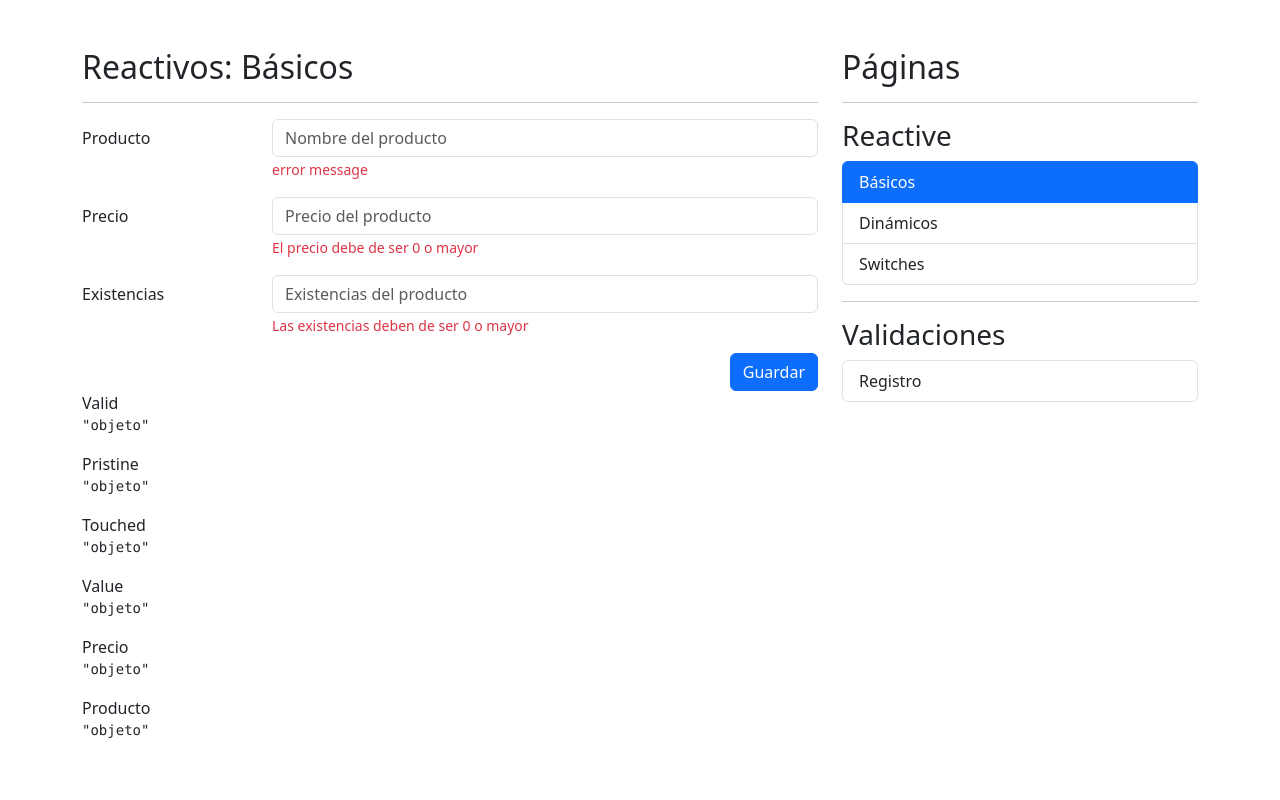
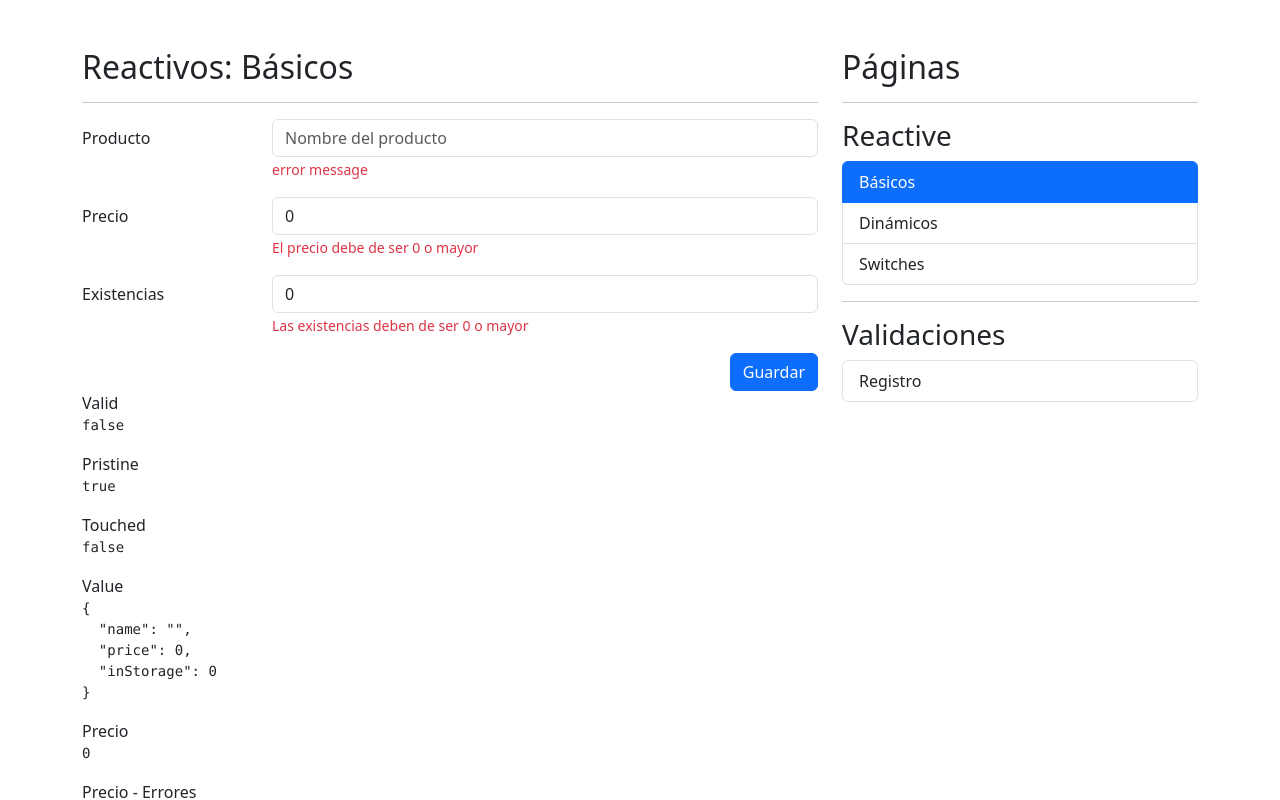
Before and after one commit to Sgonzalezf97/formApp, an Angular app: page /reactive/basic in a window 1280 px wide. Shown: the top 800 px of the page. Built offline with nearby package versions, Linux system fonts and the light colour scheme.

Commit message:
[add]  adding validations to form & linking the formControlName 2 Form

```diff
--- a/src/app/reactive/pages/basic-page/basic-page.component.html
+++ b/src/app/reactive/pages/basic-page/basic-page.component.html
@@ -4,7 +4,7 @@
 <div class="row">
     <div class="col">
 
-        <form autocomplete="off">
+        <form [formGroup]="myForm" (ngSubmit)="onSave()" autocomplete="off">
 
             <!-- Campo de producto -->
             <div class="mb-3 row">
@@ -13,7 +13,8 @@
 
                     <input type="text"
                            class="form-control"
-                           placeholder="Nombre del producto">
+                           placeholder="Nombre del producto"
+                           formControlName="name">
 
                     <span class="form-text text-danger">
                         <!-- Debe de ser de 3 letras -->
@@ -28,7 +29,8 @@
                 <div class="col-sm-9">
                     <input type="number"
                            class="form-control"
-                           placeholder="Precio del producto">
+                           placeholder="Precio del producto"
+                           formControlName="price">
                     <span class="form-text text-danger">
                         El precio debe de ser 0 o mayor
                     </span>
@@ -41,7 +43,8 @@
                 <div class="col-sm-9">
                     <input type="number"
                            class="form-control"
-                           placeholder="Existencias del producto">
+                           placeholder="Existencias del producto"
+                           formControlName="inStorage">
 
                     <span class="form-text text-danger">
                          Las existencias deben de ser 0 o mayor
@@ -73,21 +76,28 @@
     <div class="col">
 
         <span>Valid</span>
-        <pre>{{ 'objeto' | json }}</pre>
+        <pre>{{ myForm.valid | json }}</pre>
 
         <span>Pristine</span>
-        <pre>{{ 'objeto' | json }}</pre>
+        <pre>{{ myForm.pristine | json }}</pre>
 
         <span>Touched</span>
-        <pre>{{ 'objeto' | json }}</pre>
+        <pre>{{ myForm.touched | json }}</pre>
 
         <span>Value</span>
-        <pre>{{ 'objeto' | json }}</pre>
+        <pre>{{ myForm.value | json }}</pre>
 
         <span>Precio</span>
-        <pre>{{ 'objeto' | json }}</pre>
+        <pre>{{ myForm.controls['price'].value| json }}</pre>
+
+        <span>Precio - Errores</span>
+        <pre>{{ myForm.controls['price'].errors| json }}</pre>
 
         <span>Producto</span>
-        <pre>{{ 'objeto' | json }}</pre>
+        <pre>{{ myForm.controls['name'].value| json }}</pre>
+
+        <span>Producto - Errores</span>
+        <pre>{{ myForm.controls['name'].errors| json }}</pre>
+
     </div>
 </div>
--- a/src/app/reactive/pages/basic-page/basic-page.component.ts
+++ b/src/app/reactive/pages/basic-page/basic-page.component.ts
@@ -1,4 +1,5 @@
 import { Component } from '@angular/core';
+import { FormBuilder, Validators, FormGroup } from '@angular/forms';
 
 @Component({
   templateUrl: './basic-page.component.html',
@@ -6,4 +7,28 @@
 })
 export class BasicPageComponent {
 
+   //Asi se puede crear un formulario de manera manual     ---- a mi me gusta mas esta
+  // public myForm: FormGroup = new FormGroup({
+  //   name:  new FormControl('',[Validators.required,Validators.minLength(3)]),
+  //   price:  new FormControl(0,[Validators.required,Validators.min(0)]),
+  //   inStorage:  new FormControl(0,[Validators.required,Validators.min(0)]),
+  // })
+
+  //Y así se crea con el form builder
+  public myForm: FormGroup;
+  constructor(private fb: FormBuilder){
+    this.myForm = this.fb.group({
+      name: ['',[Validators.required,Validators.minLength(3)]],
+      price: [0,[Validators.required,Validators.min(0)]],
+      inStorage: [0,[Validators.required,Validators.min(0)]]
+    })
+  }
+
+  onSave():void{
+    if(this.myForm.invalid) return;
+    console.log(this.myForm.value);
+
+    this.myForm.reset();
+  }
+
 }
--- a/src/app/reactive/reactive.module.ts
+++ b/src/app/reactive/reactive.module.ts
@@ -5,6 +5,7 @@
 import { BasicPageComponent } from './pages/basic-page/basic-page.component';
 import { DynamicPageComponent } from './pages/dynamic-page/dynamic-page.component';
 import { SwitchesPageComponent } from './pages/switches-page/switches-page.component';
+import { ReactiveFormsModule } from '@angular/forms';
 
 
 @NgModule({
@@ -15,7 +16,8 @@
   ],
   imports: [
     CommonModule,
-    ReactiveRoutingModule
+    ReactiveRoutingModule,
+    ReactiveFormsModule
   ]
 })
 export class ReactiveModule { }
```
